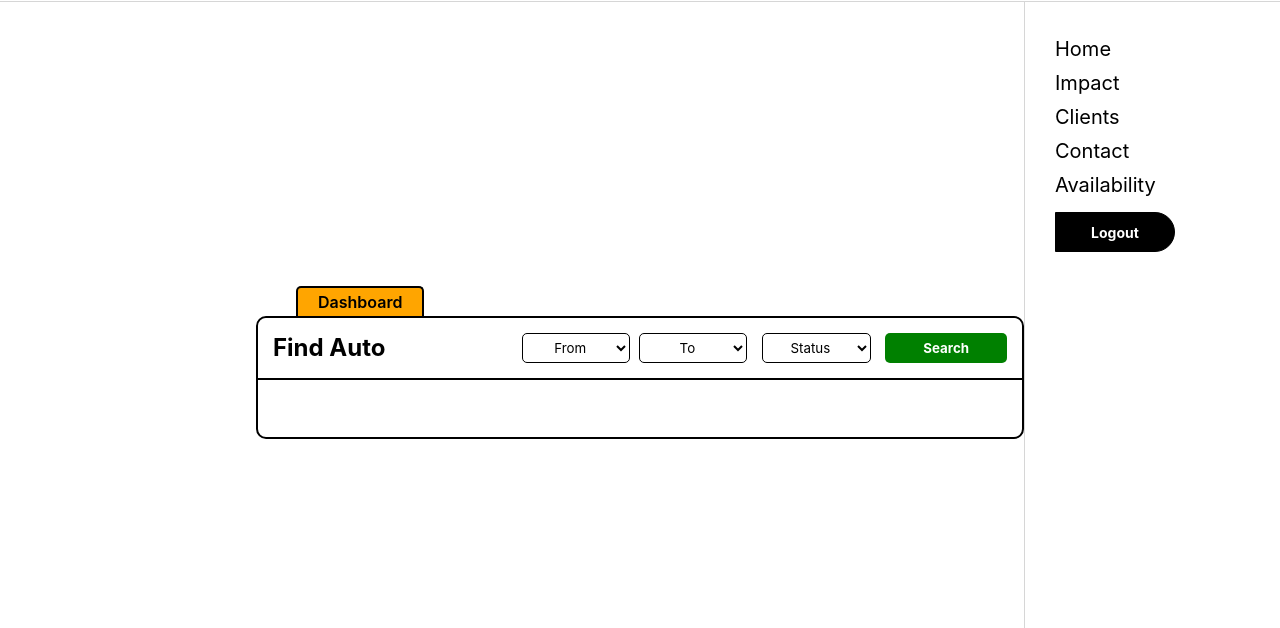
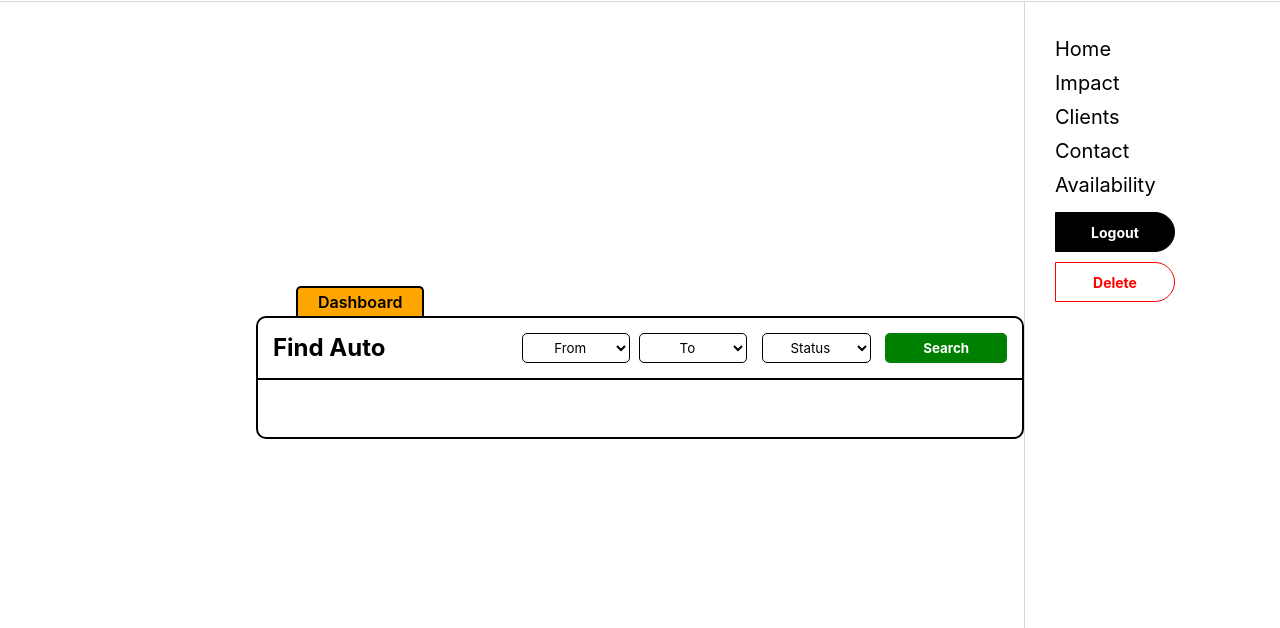
Before and after one commit to A-N-U-S-I-N/Loca_Taxi, a website: page public/rider_main.html in a window 1280 px wide. Both pictures are taken after a click on the picture 1234 px from the left and 35 px from the top of the page. Shown: the part 70-698 px from the top of the page. Drawn offline with Linux system fonts and the light colour scheme.

Commit message:
rider_main.html

```diff
--- a/public/rider_main.html
+++ b/public/rider_main.html
@@ -38,6 +38,9 @@
         </a>
         <a href="/logout">
             <div class="side-nav-items-vip">Logout</div>
+        </a>
+        <a href="/delete_user">
+            <div class="side-nav-items-vip" style="background-color: transparent;border-color: red;color: red;">Delete</div>
         </a>
     </div>
 
```
